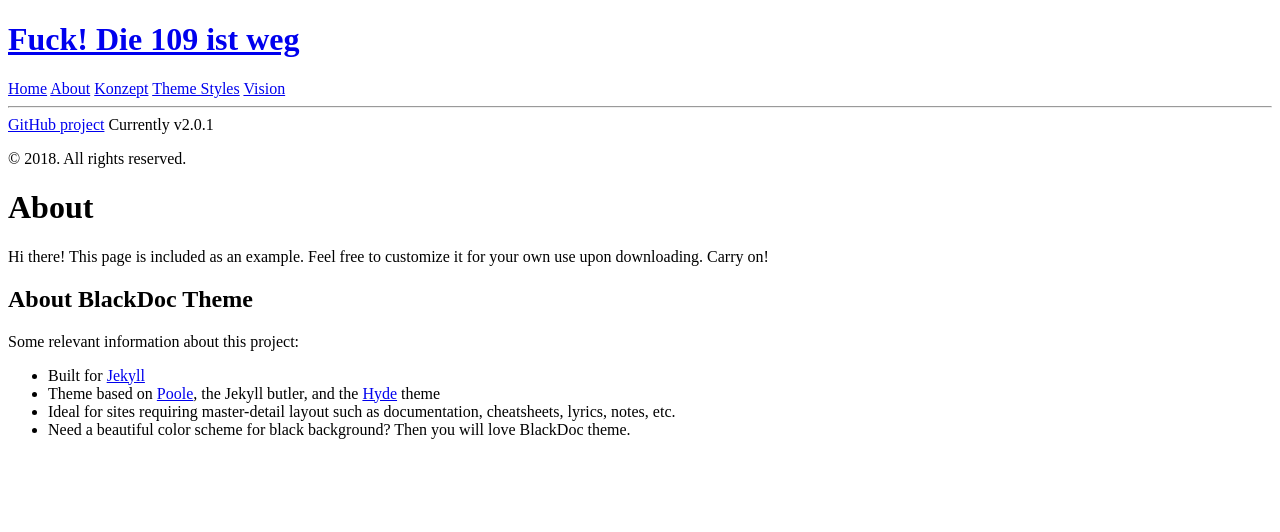
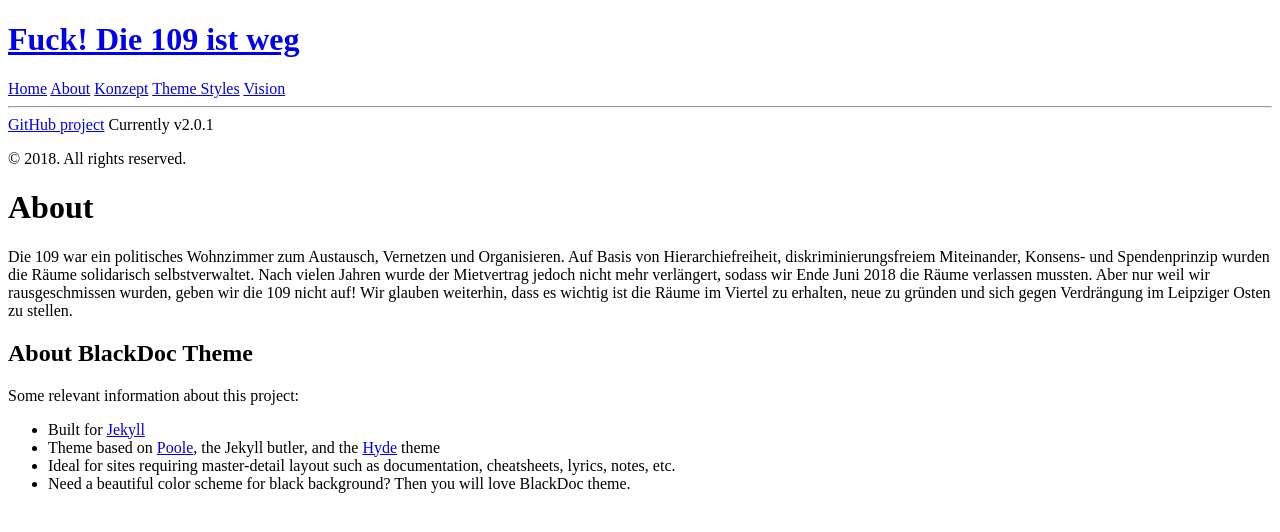
Before and after one commit to reclaim109/reclaim109-website, a Jekyll site: the page built from about.md, in a window 1280 px wide. Shown: the top 532 px of the page. Built offline with Jekyll 4.4.1, drawn with Linux system fonts in a browser that asks for light colours.

Commit message:
move description to about page

```diff
--- a/about.md
+++ b/about.md
@@ -4,7 +4,7 @@
 ---
 
 <p class="message">
-  Hi there! This page is included as an example. Feel free to customize it for your own use upon downloading. Carry on!
+  Die 109 war ein politisches Wohnzimmer zum Austausch, Vernetzen und Organisieren. Auf Basis von Hierarchiefreiheit, diskriminierungsfreiem Miteinander, Konsens- und Spendenprinzip wurden die Räume solidarisch selbstverwaltet. Nach vielen Jahren wurde der Mietvertrag jedoch nicht mehr verlängert, sodass wir Ende Juni 2018 die Räume verlassen mussten. Aber nur weil wir rausgeschmissen wurden, geben wir die 109 nicht auf! Wir glauben weiterhin, dass es wichtig ist die Räume im Viertel zu erhalten, neue zu gründen und sich gegen Verdrängung im Leipziger Osten zu stellen.
 </p>
 
 ## About BlackDoc Theme
```
